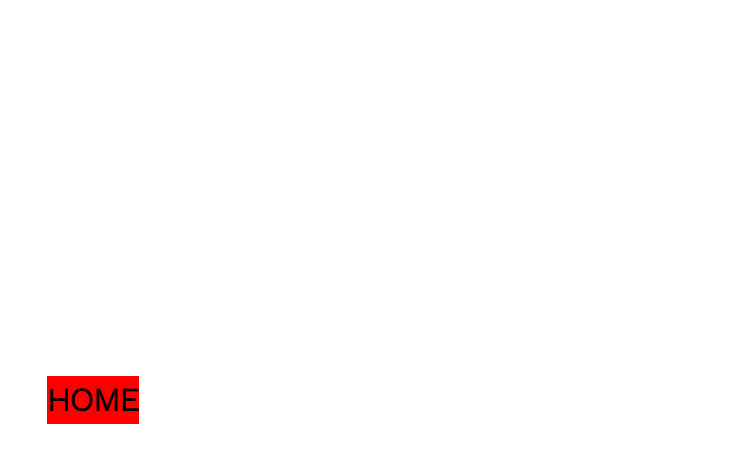
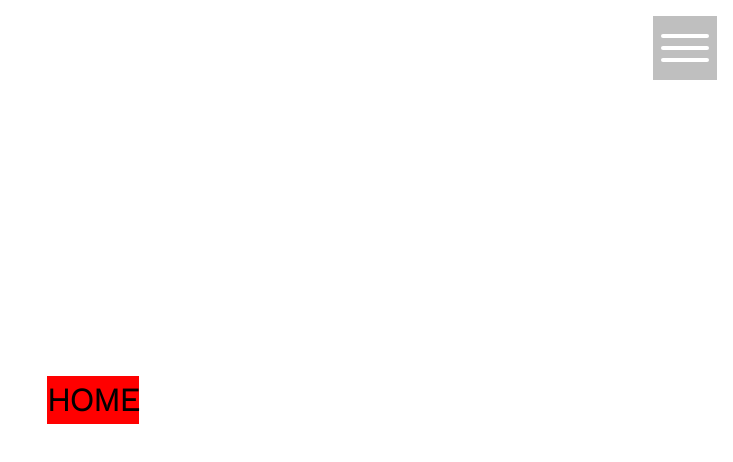
Before and after one commit to nvillapiano/Prism-Oracle, a Vue app: page /#/ in a window 1280 px wide. Shown: the top 462 px of the page, without its empty margins (547-1280 px from the left). Built offline with nearby package versions, Linux system fonts and the light colour scheme.

Commit message:
Starting nav, more Pain adjustments

```diff
--- a/src/App.vue
+++ b/src/App.vue
@@ -1,5 +1,12 @@
 <template>
   <div id="app">
+    <nav>
+      <div @click="toggleHamburger($event)" class="hamburger">
+        <div></div>
+        <div></div>
+        <div></div>
+      </div>
+    </nav>
     <main>
       <router-view/>
     </main>
@@ -11,6 +18,29 @@
 
 export default {
   components: {
+  },
+  methods: {
+    toggleHamburger($event) {
+      const toggle = $event.target;
+      if (toggle.classList.contains('hamburger--active')) {
+        toggle.classList.add('hamburger--deactivate')
+        setTimeout(() => {
+          toggle.classList.remove('hamburger--active')
+          toggle.classList.remove('hamburger--deactivate')
+        }, 300);
+        console.log('if', toggle)
+      } else {
+        toggle.classList.add('hamburger--active')
+        console.log('else', toggle)
+      }
+
+    },
+    detectPixelDensity() {
+      console.log(window.devicePixelRatio)
+    }
+  },
+  mounted () {
+    this.detectPixelDensity();
   }
 }
 </script>
@@ -33,4 +63,87 @@ main {
   justify-content: center;
 }
 
+nav {
+
+  .hamburger {
+    position: fixed;
+    top: 1rem;
+    right: 1rem;
+    width: 4rem;
+    height: 4rem;
+    display: flex;
+    flex-direction: column;
+    align-items: center;
+    justify-content: center;
+    background: rgba(var(--color__black), 0.25);
+    padding: 0.5rem;
+    gap: 0.5rem;
+
+    &:hover {
+      cursor: pointer;
+    }
+
+    div {
+      width: 100%;
+      height: 0.25rem;
+      border-radius: 5px;
+      background: var(--color__white);
+      pointer-events: none;
+      transition: all 0.3s;
+    }
+
+    @keyframes condenseBunDown {
+      from {
+        transform: translateY(0);
+      }
+
+      to {
+        transform: translateY(0.7rem);
+      }
+    }
+
+    @keyframes condenseBunUp {
+      from {
+        transform: translateY(0);
+      }
+
+      to {
+        transform: translateY(-0.7rem);
+      }
+    }
+
+    &.hamburger--active {
+
+      div {
+
+        &:nth-of-type(1) {
+          transform: translateY(0.7rem);
+        }
+
+        &:nth-of-type(2) {
+          opacity: 0;
+        }
+
+        &:nth-of-type(3) {
+          transform: translateY(-0.7rem);
+        }
+      }
+    }
+
+    &.hamburger--deactivate {
+
+      div {
+
+        &:nth-of-type(1) {
+          transform: translateY(0);
+        }
+
+        &:nth-of-type(3) {
+          transform: translateY(0);
+        }
+      }
+    }
+  }
+}
+
 </style>
--- a/src/components/cards/Pain.vue
+++ b/src/components/cards/Pain.vue
@@ -89,6 +89,12 @@ export default {
       background: inherit;
     }
 
+    &:nth-of-type(1) {
+      @media only screen and (max-resolution: 1dppx) {
+        height: 30px;
+      }
+    }
+
     &:nth-of-type(2) {
     top: -170px;
     left: 60%;
@@ -109,17 +115,30 @@ export default {
     border-bottom: none;
     @include dots();
 
-    & + .Pain__drip-valley {
-      left: calc(40% - 1px);
-      bottom: 83px;
-      aspect-ratio: 1/1.84;
+    &:nth-of-type(3) {
+      bottom: 112px;
+      background-position: 1px 0px;
+    }
 
-      & + .Pain__drip-valley {
-        left: calc(80% - 1px);
-        bottom: 147px;
-        aspect-ratio: 1/1.89;
-        width: calc(20% + 3px);
+    &:nth-of-type(4) {
+      bottom: 82.5px;
+      left: 113.4px;
+      width: calc(20% + 2px);
+      aspect-ratio: 1/1.881;
+      background-position: 3.6px 6px;
+      z-index: 2;
+
+      @media only screen and (max-resolution: 1dppx) {
+
       }
+    }
+
+    &:nth-of-type(5) {
+      bottom: 143px;
+      left: calc(80% - 1px);
+      width: calc(20% + 3px);
+      aspect-ratio: 1/1.9;
+      background-position: -1px -9px;
     }
   }
 
@@ -160,4 +179,6 @@ export default {
   }
 }
 
+
+
 </style>
--- a/src/globals/_colors.scss
+++ b/src/globals/_colors.scss
@@ -1,9 +1,8 @@
-$color__white: white;
-$color__anger: rgba(130, 30, 30, 1);
 
 :root {
-  --color__white: white;
+  --color__black: 0, 0, 0;
+  --color__white: rgb(255, 255, 255);
   // cards
-  --color__anger: rgba(130, 30, 30, 1);
-  --color__pain: rgba(100, 25, 40, 1);
+  --color__anger: rgb(130, 30, 30);
+  --color__pain: rgb(100, 25, 40);
 }
```
